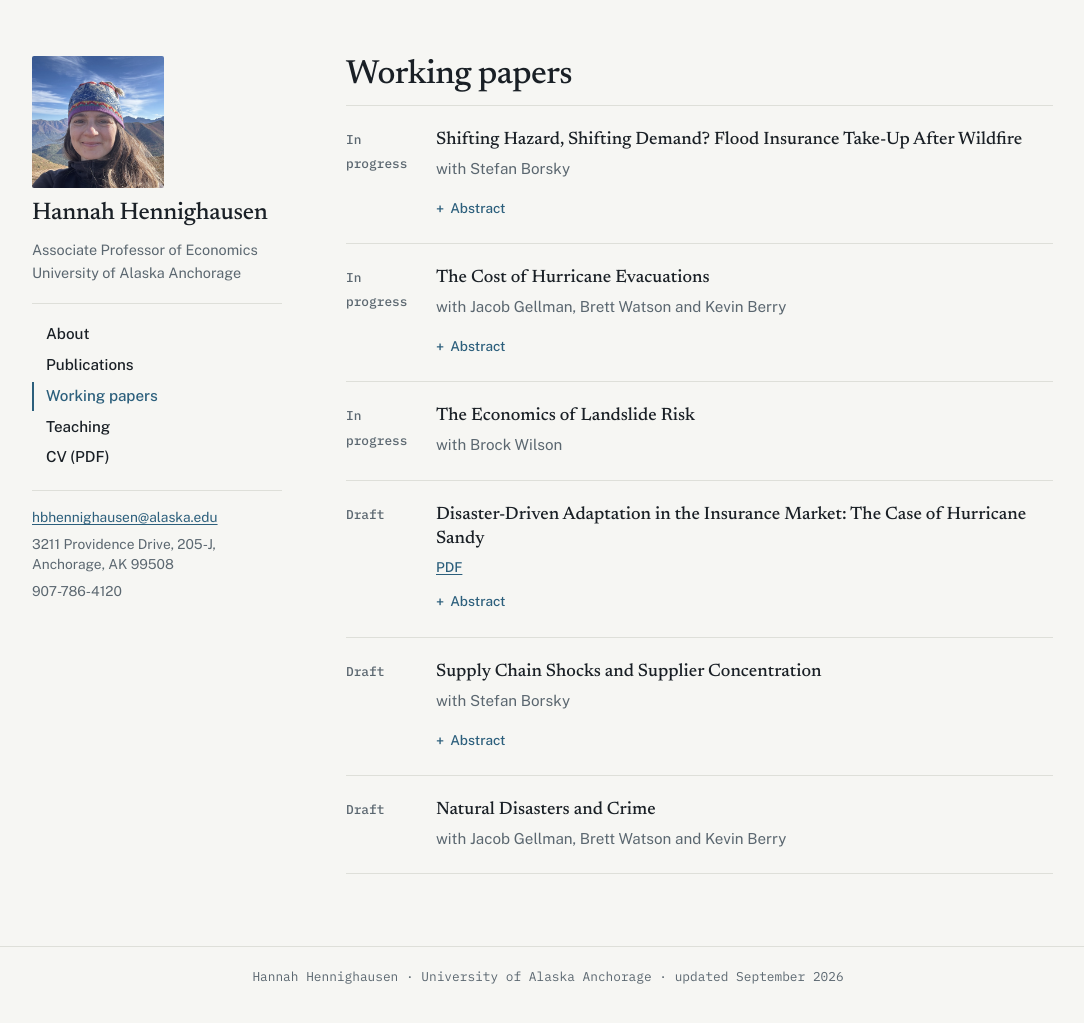
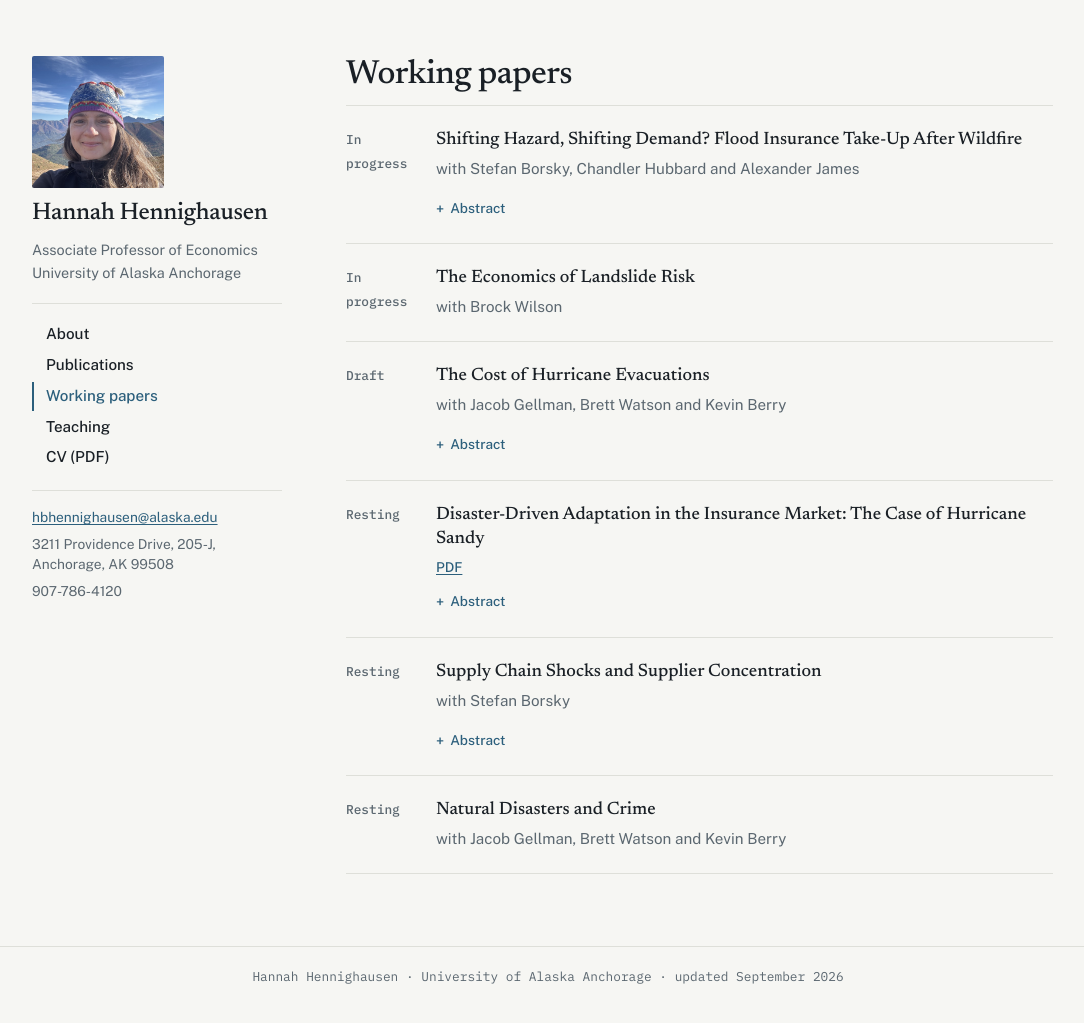
Before and after one commit to hannahhennighausen/hannahhennighausen.github.io, a Jekyll site: the page built from research.md, in a window 1280 px wide and 1026 px high. Shown: the top 1023 px of the window, without its empty margins (92-1176 px from the left). Built offline with Jekyll 4.4.1, drawn with Linux system fonts in a browser that asks for light colours.

Commit message:
Working papers: status labels and order; wording fix on home page

```diff
--- a/_data/working_papers.yml
+++ b/_data/working_papers.yml
@@ -1,5 +1,5 @@
 - title: "Shifting Hazard, Shifting Demand? Flood Insurance Take-Up After Wildfire"
-  authors: "with Stefan Borsky"
+  authors: "with Stefan Borsky, Chandler Hubbard and Alexander James"
   status: "In progress"
   abstract: >
     Households are known to buy flood insurance after floods and let policies lapse as memory fades, but
@@ -11,12 +11,16 @@
     outside FEMA-designated Special Flood Hazard Areas and more persistent than landscape recovery would
     suggest.
 
+- title: "The Economics of Landslide Risk"
+  authors: "with Brock Wilson"
+  status: "In progress"
+
 - title: "The Cost of Hurricane Evacuations"
   authors: "with Jacob Gellman, Brett Watson and Kevin Berry"
-  status: "In progress"
+  status: "Draft"
   abstract: >
-    Climate change is increasing the frequency of extreme natural disasters, which threaten human life and
-    safety. Evacuation is a key protective action against hurricane danger, but it may be costly for
+    Climate change is increasing the frequency of extreme natural disasters, which threaten human life
+    and safety. Evacuation is a key protective action against hurricane danger, but it may be costly for
     individuals. Despite being an important input to emergency management decisions, there is little
     evidence on the size of these costs. We combine spatial data on hurricanes, flooding, and evacuation
     orders with millions of records of individuals' cell phone-derived movement activity to study how
@@ -26,35 +30,32 @@
     mortality costs, averaging a ratio of one to ten but occasionally exceeding the value of statistical
     life lost.
 
-- title: "The Economics of Landslide Risk"
-  authors: "with Brock Wilson"
-  status: "In progress"
-
-- drawer: true
-  title: "Disaster-Driven Adaptation in the Insurance Market: The Case of Hurricane Sandy"
+- title: "Disaster-Driven Adaptation in the Insurance Market: The Case of Hurricane Sandy"
+  status: "Resting"
   pdf: "/Papers/SandyInsurance.pdf"
   abstract: >
     This paper investigates the role of experienced risk in adaptation decisions. I exploit spatial
-    variation in flooding to estimate the causal effect of Hurricane Sandy on people's decisions to insure
-    against future flood damages. Since the storm, flood insurance demand in flooded areas has continuously
-    increased relative to nearby areas that were not flooded. The estimated insurance response was driven by
-    the purchase and retention of relatively cheaper policies located in the most flood-damaged areas,
-    implying that cost was a critical factor in people's adaptation decisions. Simulated flooding extents of
-    six other recent events give evidence that Hurricane Sandy's adaptation response was the exception and
-    not the rule.
+    variation in flooding to estimate the causal effect of Hurricane Sandy on people's decisions to
+    insure against future flood damages. Since the storm, flood insurance demand in flooded areas has
+    continuously increased relative to nearby areas that were not flooded. The estimated insurance
+    response was driven by the purchase and retention of relatively cheaper policies located in the most
+    flood-damaged areas, implying that cost was a critical factor in people's adaptation decisions.
+    Simulated flooding extents of six other recent events give evidence that Hurricane Sandy's adaptation
+    response was the exception and not the rule.
 
-- drawer: true
-  title: "Supply Chain Shocks and Supplier Concentration"
+- title: "Supply Chain Shocks and Supplier Concentration"
   authors: "with Stefan Borsky"
+  status: "Resting"
   abstract: >
     Globalization of production networks means that disasters have impacts far from where they directly
-    hit. Localized damage to facilities and infrastructure can slow or shut down production, causing input
-    scarcity, price distortions and declines in output and revenue for non-local firms connected through
-    the supply chain. This paper tests the hypothesis that diversified trade networks dampen natural
-    disaster shocks that propagate through supply chains. We construct two measures of input supplier
-    specificity, one on the extensive margin of supplier concentration and another on the intensive margin,
-    and find that a diversified supply chain reduces the shock of a natural disaster on both margins.
+    hit. Localized damage to facilities and infrastructure can slow or shut down production, causing
+    input scarcity, price distortions and declines in output and revenue for non-local firms connected
+    through the supply chain. This paper tests the hypothesis that diversified trade networks dampen
+    natural disaster shocks that propagate through supply chains. We construct two measures of input
+    supplier specificity, one on the extensive margin of supplier concentration and another on the
+    intensive margin, and find that a diversified supply chain reduces the shock of a natural disaster on
+    both margins.
 
-- drawer: true
-  title: "Natural Disasters and Crime"
+- title: "Natural Disasters and Crime"
   authors: "with Jacob Gellman, Brett Watson and Kevin Berry"
+  status: "Resting"
--- a/research.md
+++ b/research.md
@@ -7,7 +7,7 @@ permalink: /research/
 <div class="entries">
 {% for w in site.data.working_papers %}
   <article class="entry">
-    <div class="year">{% if w.status %}{{ w.status }}{% else %}Draft{% endif %}</div>
+    <div class="year">{{ w.status }}</div>
     <div>
       <h2 class="title">{{ w.title }}</h2>
       {% if w.authors %}<p class="authors">{{ w.authors }}</p>{% endif %}
```
Also changed, not shown: index.md (+1 -1 lines), script/preview.py (+1 -6 lines).
